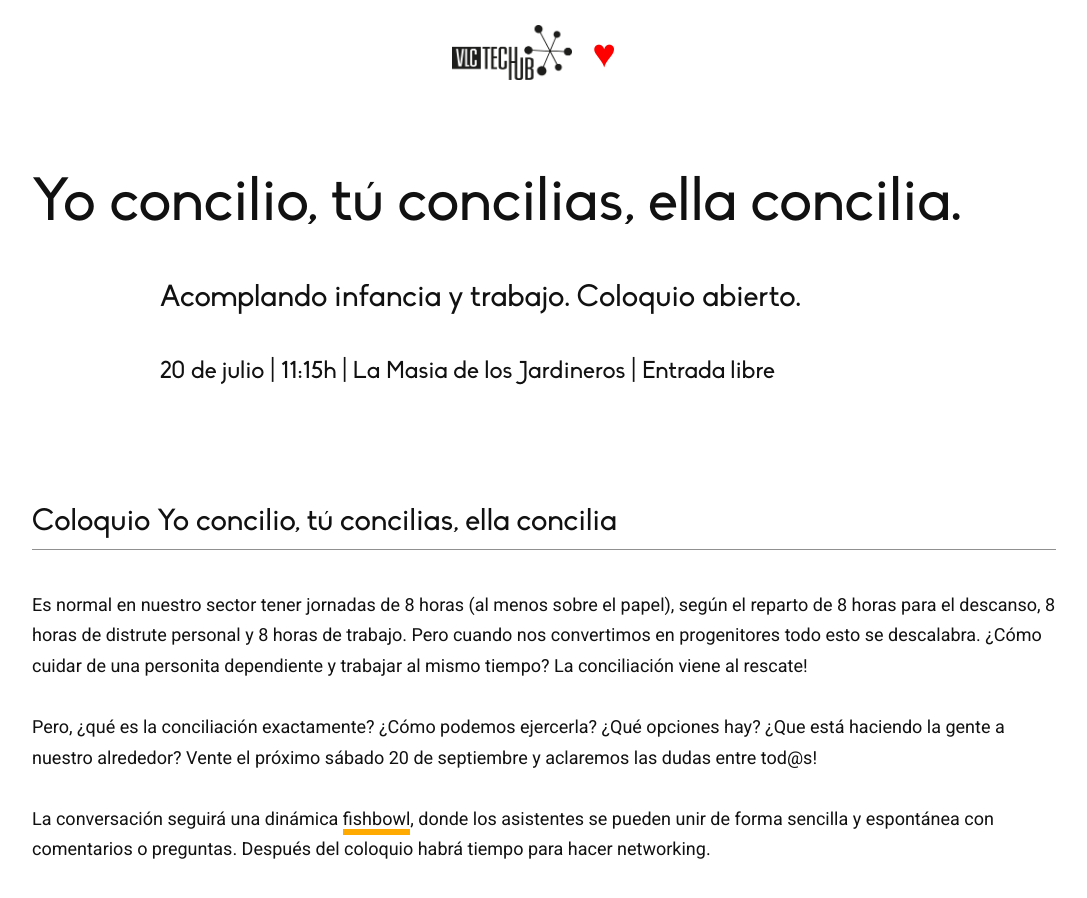
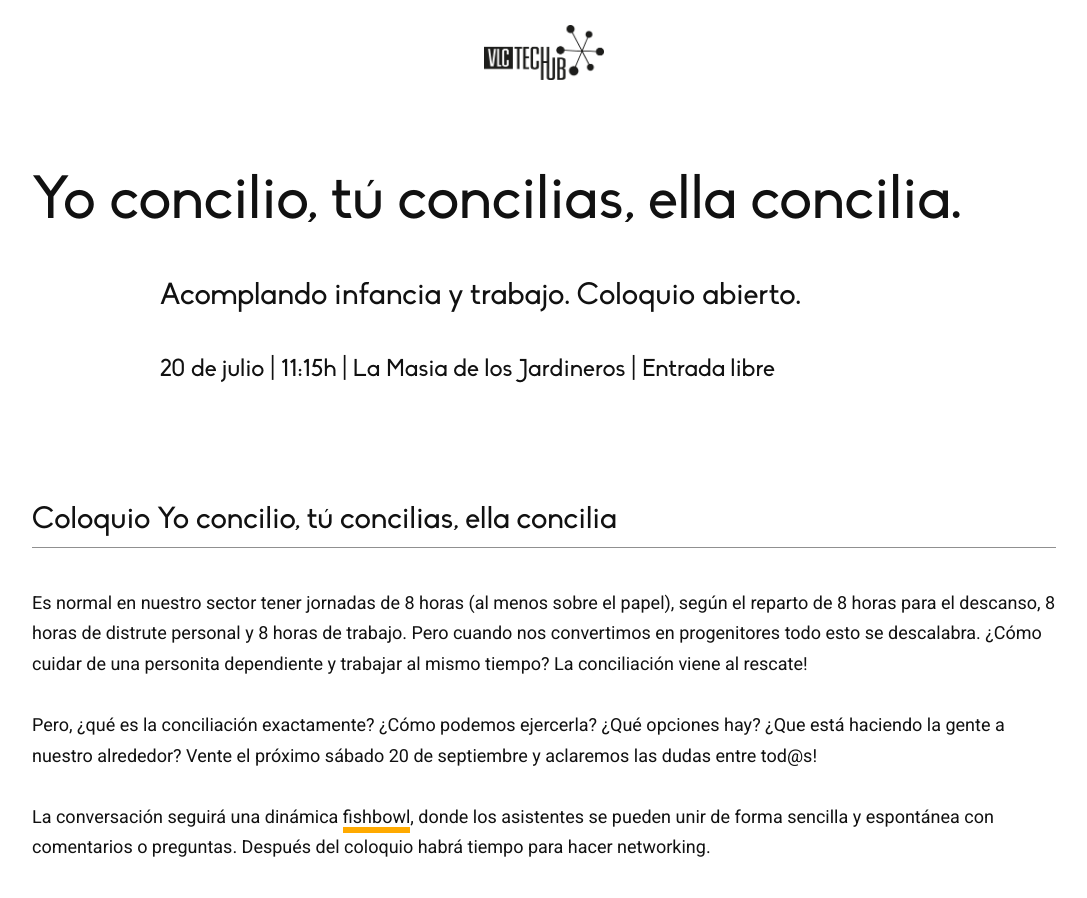
Before and after one commit to VLCTechHub/yoconcilio, a Jekyll site: the page built from index.html, in a window 1280 px wide and 900 px high. Shown: the whole window, without its empty margins (96-1183 px from the left). Built offline with Jekyll 4.4.1, drawn with Linux system fonts in a browser that asks for light colours; nearby versions of some CDN libraries.

Commit message:
Fix logos

```diff
--- a/_data/partners.yaml
+++ b/_data/partners.yaml
@@ -1,3 +1,3 @@
 - name: VLCTechHub
-  image-url: /assets/images/logo.png
+  image-url: assets/images/logo.png
   url: https://vlctechhub.org
--- a/_includes/sections/header.html
+++ b/_includes/sections/header.html
@@ -2,10 +2,10 @@
   <a href="/" rel="canonical">
     <img src="assets/images/logo.png" alt="VLCTechHub">
   </a>
-  <span class="heart">
+  <span class="heart" style="display:none">
     &hearts;
   </span>
-  <a href="" class="event">
+  <a href="" class="event" style="display:none">
     <img src="" alt="">
   </a>
 </div>
```
